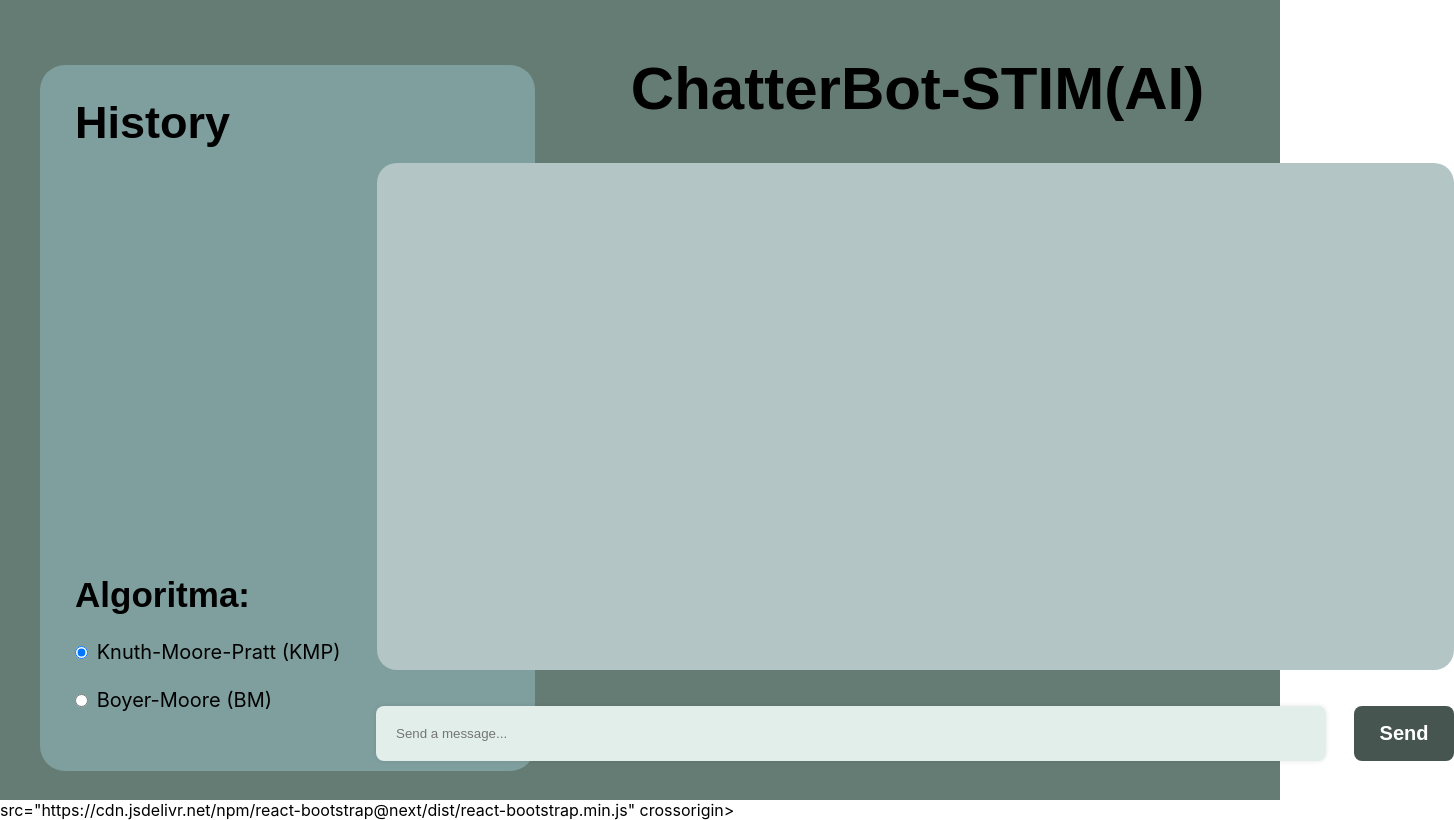
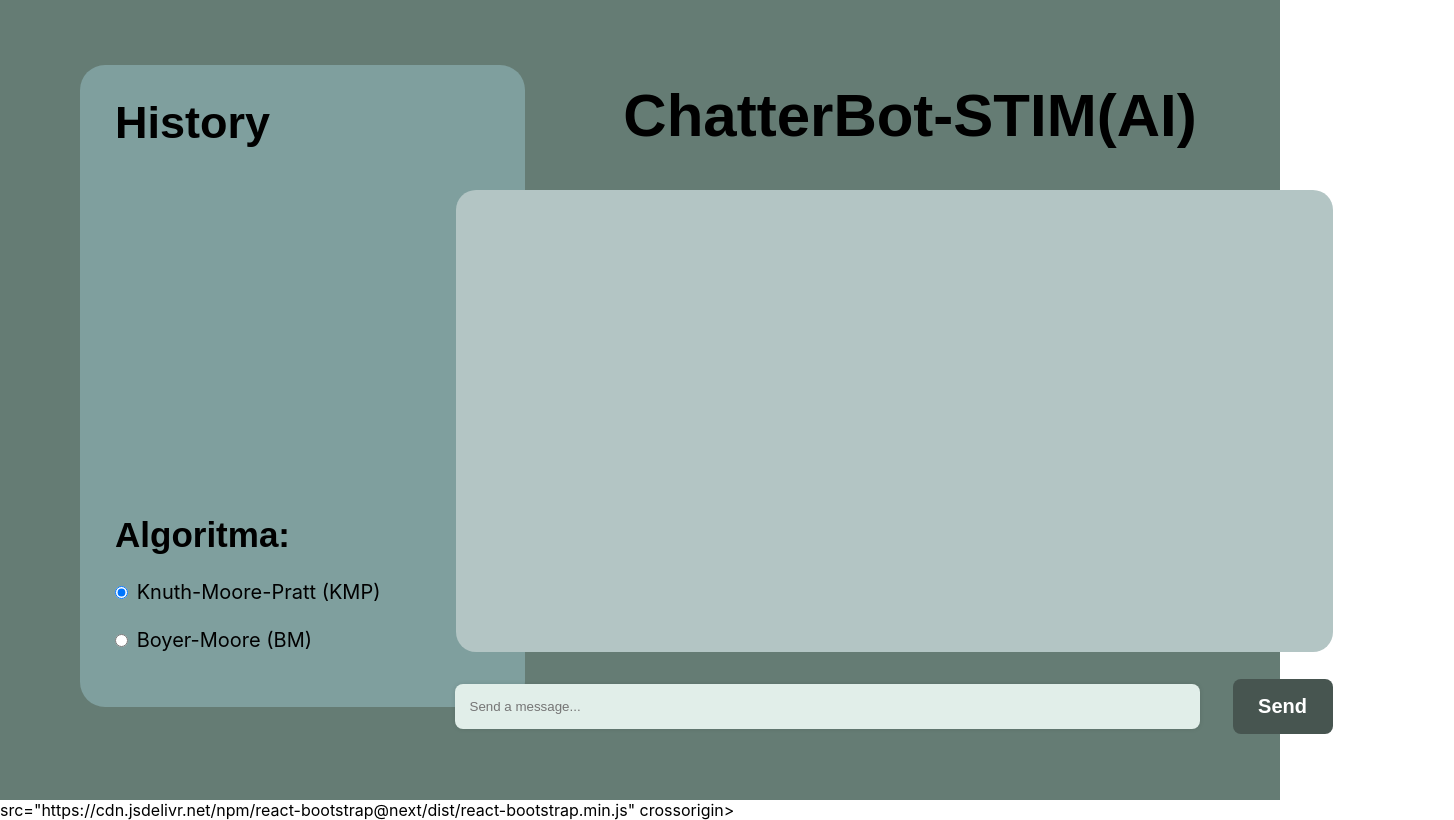
Before and after one commit to jasonrivalino/Tubes3_ChatterBot-STIMAI, a React (Create React App) app in the folder src/frontend/: page / in a window 1280 px wide. Shown: the whole page, 1454 px wide, since content can reach past the window. Built offline with nearby package versions, Linux system fonts and the light colour scheme.

Commit message:
fix: positioning

```diff
--- a/src/frontend/src/App.css
+++ b/src/frontend/src/App.css
@@ -10,7 +10,7 @@ h1 {
   text-align: center;
   margin-bottom: 40px;
   margin-top: 15px;
-  margin-left: 555px;
+  margin-left: 540px;
 }
 
 h2 {
@@ -19,7 +19,7 @@ h2 {
   text-align: center;
   position: absolute;
   top: 60px;
-  left: 75px;
+  left: 115px;
   margin-bottom: 200px;
   font-size: 45px;
 }
@@ -29,8 +29,8 @@ h3 {
   font-family: 'Source Sans Pro', sans-serif;
   text-align: center;
   position: absolute;
-  top: 540px;
-  left: 75px;
+  top: 480px;
+  left: 115px;
   margin-bottom: 200px;
   font-size: 35px;
 }
--- a/src/frontend/src/styles/ChatHistory.css
+++ b/src/frontend/src/styles/ChatHistory.css
@@ -1,9 +1,9 @@
 .chat-history {
-    width: 495px;
-    height: 706px;
+    width: 445px;
+    height: 642px;
     background-color: #7f9f9e;
     position: absolute;
-    left: 40px;
+    left: 80px;
     top: 65px;
     margin-top: 0px;
     border-radius: 25px;
--- a/src/frontend/src/styles/ChatInput.css
+++ b/src/frontend/src/styles/ChatInput.css
@@ -1,15 +1,15 @@
 .chat-input {
     display: flex;
     align-items: center;
-    width: 1060px;
-    margin-top: 1rem;
+    width: 845px;
+    margin-top: 7px;
     position: relative;
-    left: 266px;
+    left: 237px;
   }
 
   .chat-input input {
     flex: 1;
-    padding: 20px;
+    padding: 15px;
     border-radius: 0.5rem;
     border: none;
     background-color: #E1EEE9;
@@ -26,9 +26,9 @@
     font-size: 20px;
     cursor: pointer;
     width: 100px;
-    margin-left: 10px;
+    margin-left: 0px;
     position: relative;
-    left: 18px;
+    left: 33px;
   }
 
   .chat-input button:hover {
--- a/src/frontend/src/styles/ChatList.css
+++ b/src/frontend/src/styles/ChatList.css
@@ -2,8 +2,8 @@
     display: flex;
     flex-direction: column;
     justify-content: flex-start;
-    width: 1045px;
-    height: 475px;
+    width: 845px;
+    height: 430px;
     overflow-y: auto;
     padding: 1rem;
     border-radius: 20px;
@@ -11,5 +11,5 @@
     margin-bottom: 20px;
     /* box-shadow: 0px 0px 10px rgba(0, 0, 0, 0.2); */
     position: relative;
-    left: 275px
+    left: 254px
   }
--- a/src/frontend/src/styles/RadioButton.css
+++ b/src/frontend/src/styles/RadioButton.css
@@ -1,8 +1,7 @@
 .radioButton{
     position: absolute;
-    left: 70px;
-    top: 625px;
+    left: 110px;
+    top: 565px;
     font-size: 20px;
     margin-top: 15px;
-
 }
```
